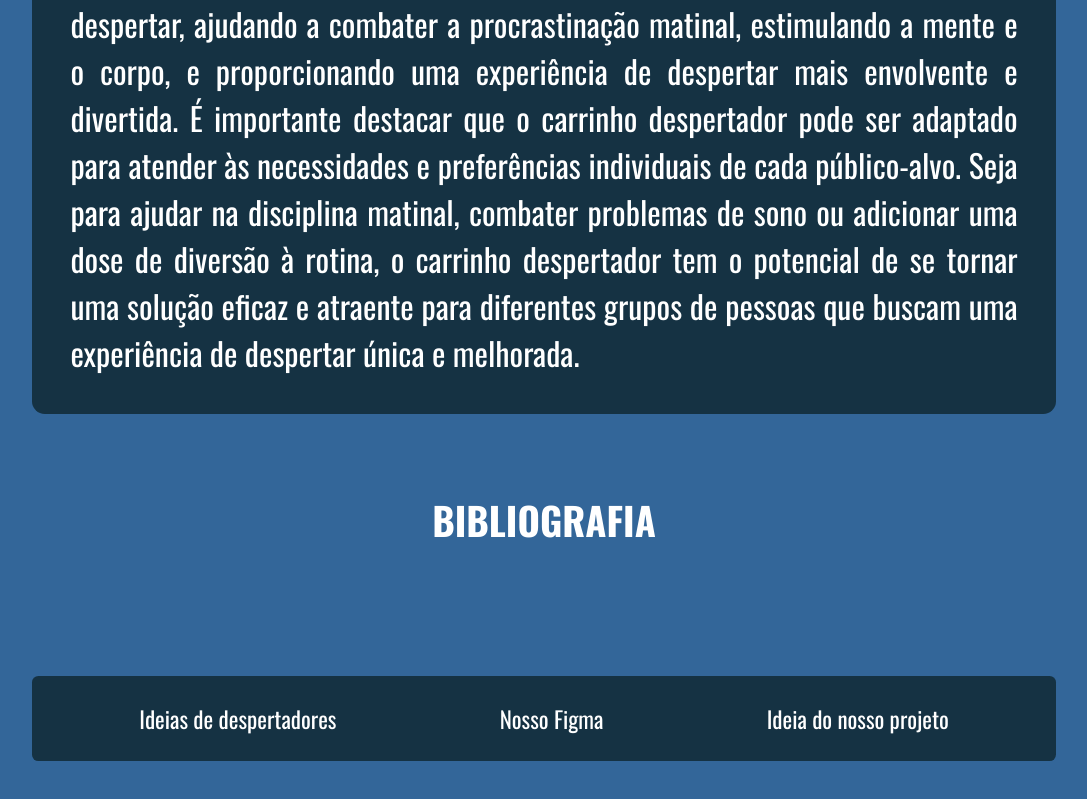
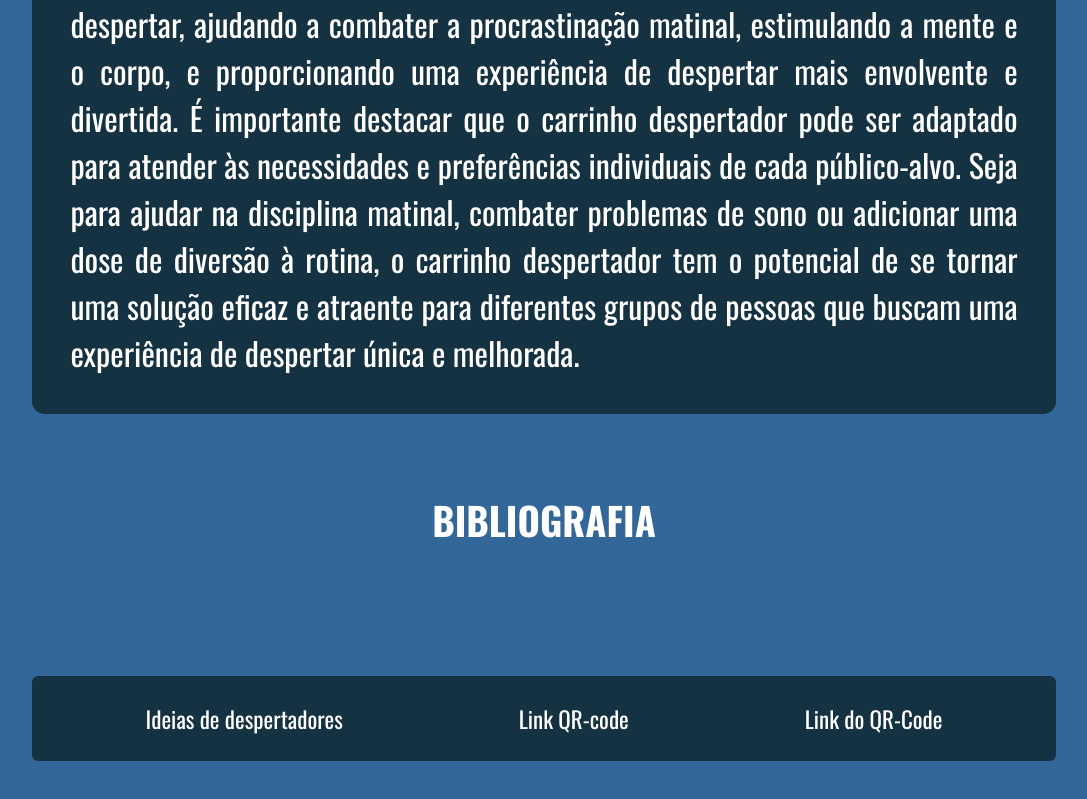
Before and after one commit to Cristofer-123/projeto-tcc, a React (Vite) app: page /publico-alvo in a window 1280 px wide. Shown: the part 958-1757 px from the top of the page, without its empty margins (96-1183 px from the left). Built offline with nearby package versions, Linux system fonts and the light colour scheme; the HTML template or start-up script is replaced by a standard one.

Commit message:
finalizacao qrcode

```diff
--- a/src/paghtml/PB.jsx
+++ b/src/paghtml/PB.jsx
@@ -30,8 +30,8 @@ function PB() {
           <h1>BIBLIOGRAFIA</h1>
           <div className="lik">
           <a href="https://www.techtudo.com.br/noticias/2011/05/top-10-despertadores-diferentes-para-voce-acordar.ghtml">Ideias de despertadores</a>
-          <a href="https://www.figma.com/exit?url=https%3A%2F%2Fvisao.sapo.pt%2Fatualidade%2Fsociedade%2F2016-02-27-despertadores-originais-para-quem-tem-dificuldade-em-acordar%2F">Nosso Figma</a>
-          <a href="http://luciliadiniz.com/despertar-na-correria/">Ideia do nosso projeto</a>
+          <a href="https://www.figma.com/exit?url=https%3A%2F%2Fvisao.sapo.pt%2Fatualidade%2Fsociedade%2F2016-02-27-despertadores-originais-para-quem-tem-dificuldade-em-acordar%2F">Link QR-code</a>
+          <a href="qrco.de/beX1G1">Link do QR-Code</a>
           </div>
         </section>
       </main>
```
